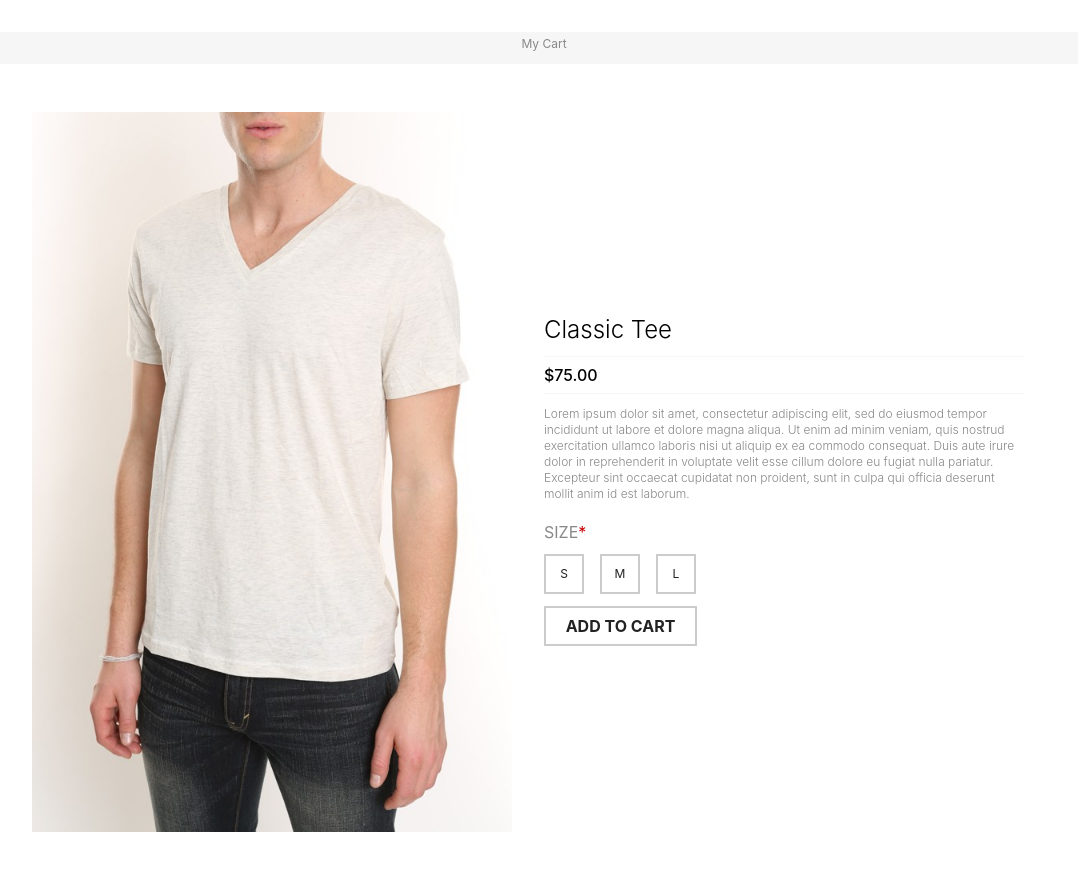
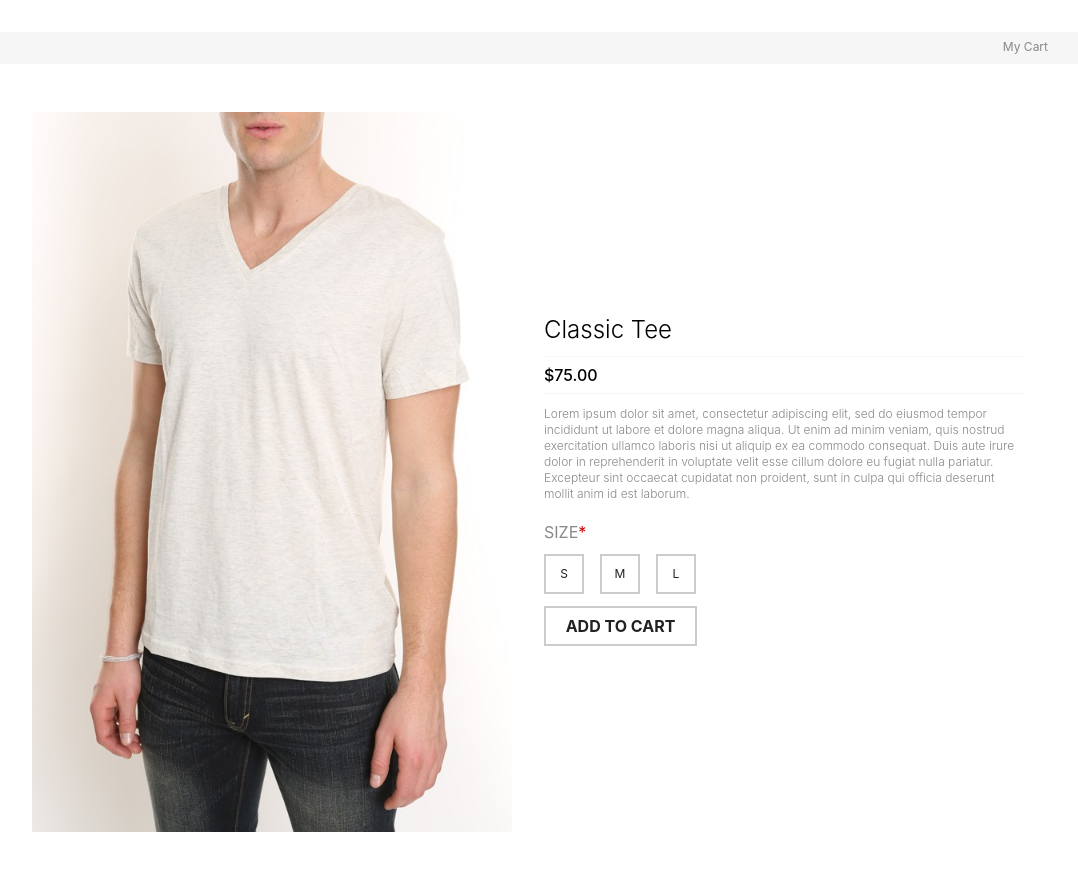
Before and after one commit to rhua966/Moustache-Republic-Demo, a React (Create React App) app: page / in a window 1280 px wide. Shown: the top 870 px of the page, without its empty margins (96-1174 px from the left). Built offline with nearby package versions, Linux system fonts and the light colour scheme.

Commit message:
Change header style

```diff
--- a/src/components/UI/Header/Header.module.css
+++ b/src/components/UI/Header/Header.module.css
@@ -1,10 +1,13 @@
 .header {
+  /* position: fixed; */
   width: 100%;
   height: 32px;
-  margin: 1rem 0 1rem 0;
+  margin:1rem 0 1rem 0;
   color: #888888;
-  background-color: #f6f6f7;
+  background-color: #F6F6F7;
   display:flex;
+  /* flex-direction: row; */
+  /* justify-content: space-between; */
   align-items: center;
   justify-content: center;
   text-align: right;
@@ -12,23 +15,28 @@
   padding: 0 64px 0 64px;
   z-index: 30;
 }
-
 .header__cart {
-
+  position:absolute;
+  border-top: 3px solid black;
+  top: 8px;
+  right: 16px;
+  margin-top: -1px;
 }
 
 .header__button {
-  color: #888888;
+  color:#888888;
   border: 0;
   cursor: pointer;
   display: block;
   padding: 0 8px;
   align-items: center;
   height: 24px;
+  position: absolute;
   right: 64px;
   top: 7px;
-  widht: 50px;
+  width: 50px;
   border-bottom-color: white;
+
 }
 
 .header__button-text {
```
